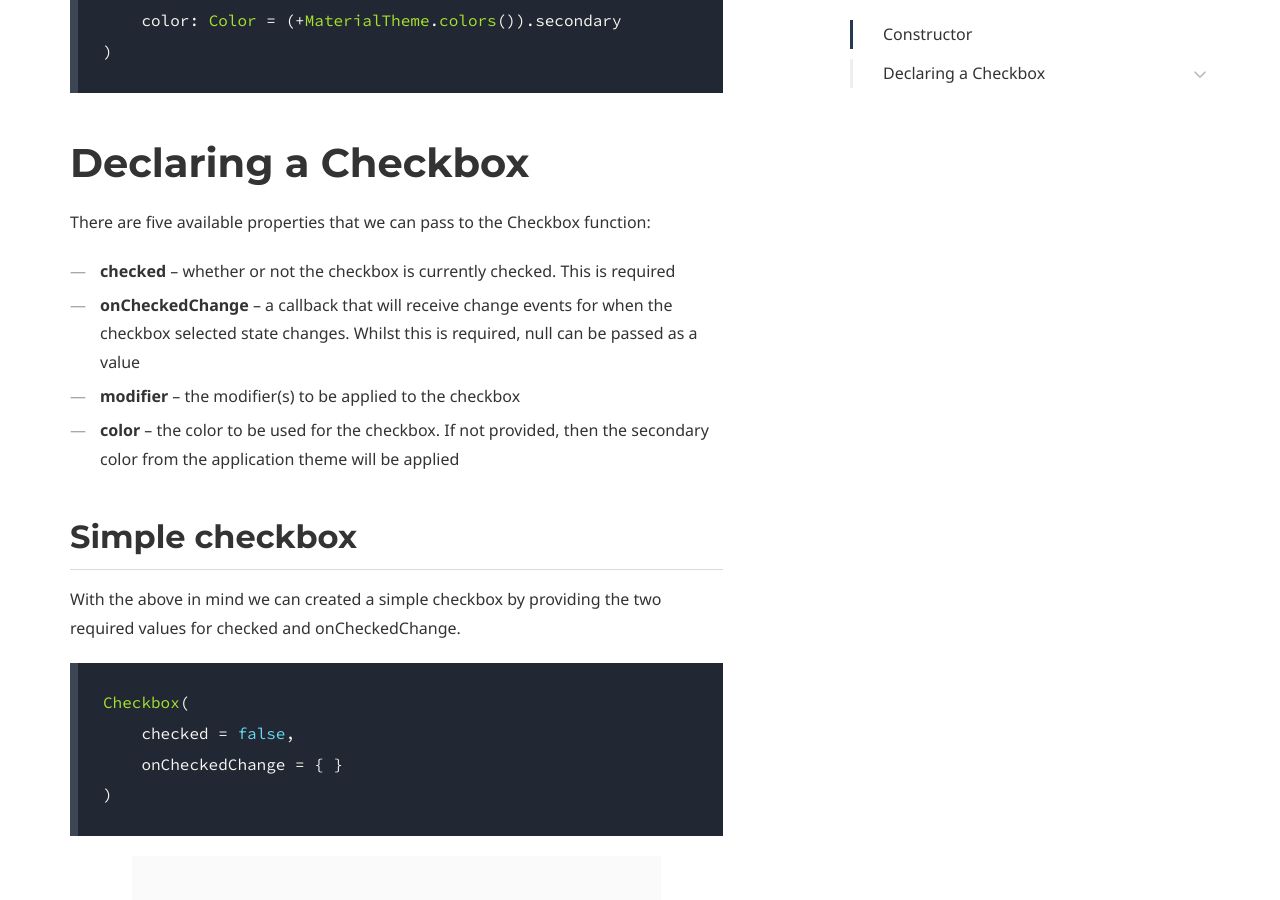
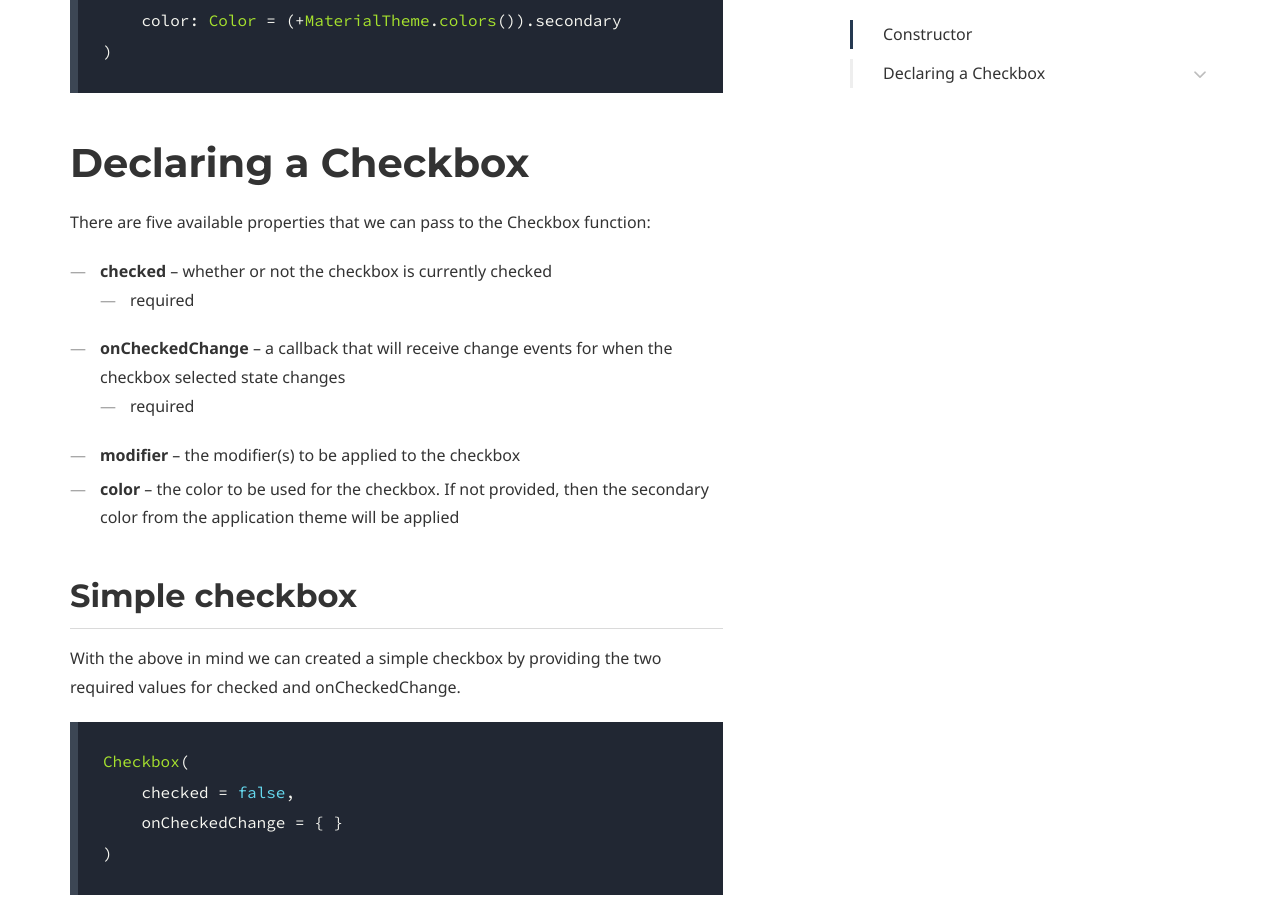
Before and after one commit to hitherejoe/ComposeAcademy, a Jekyll site: the page built from academy/material/checkbox.md, in a window 1280 px wide and 900 px high, scrolled down 1090 px. Built offline with Jekyll 4.4.1, drawn with Linux system fonts in a browser that asks for light colours; some web fonts are replaced.

Commit message:
Update checkbox.md

```diff
--- a/academy/material/checkbox.md
+++ b/academy/material/checkbox.md
@@ -30,8 +30,10 @@ fun Checkbox(
 
 There are five available properties that we can pass to the Checkbox function:
 
-* **checked** – whether or not the checkbox is currently checked. This is required
-* **onCheckedChange** – a callback that will receive change events for when the checkbox selected state changes. Whilst this is required, null can be passed as a value
+* **checked** – whether or not the checkbox is currently checked
+    * required
+* **onCheckedChange** – a callback that will receive change events for when the checkbox selected state changes
+    * required
 * **modifier** – the modifier(s) to be applied to the checkbox
 * **color** – the color to be used for the checkbox. If not provided, then the secondary color from the application theme will be applied
 
```
